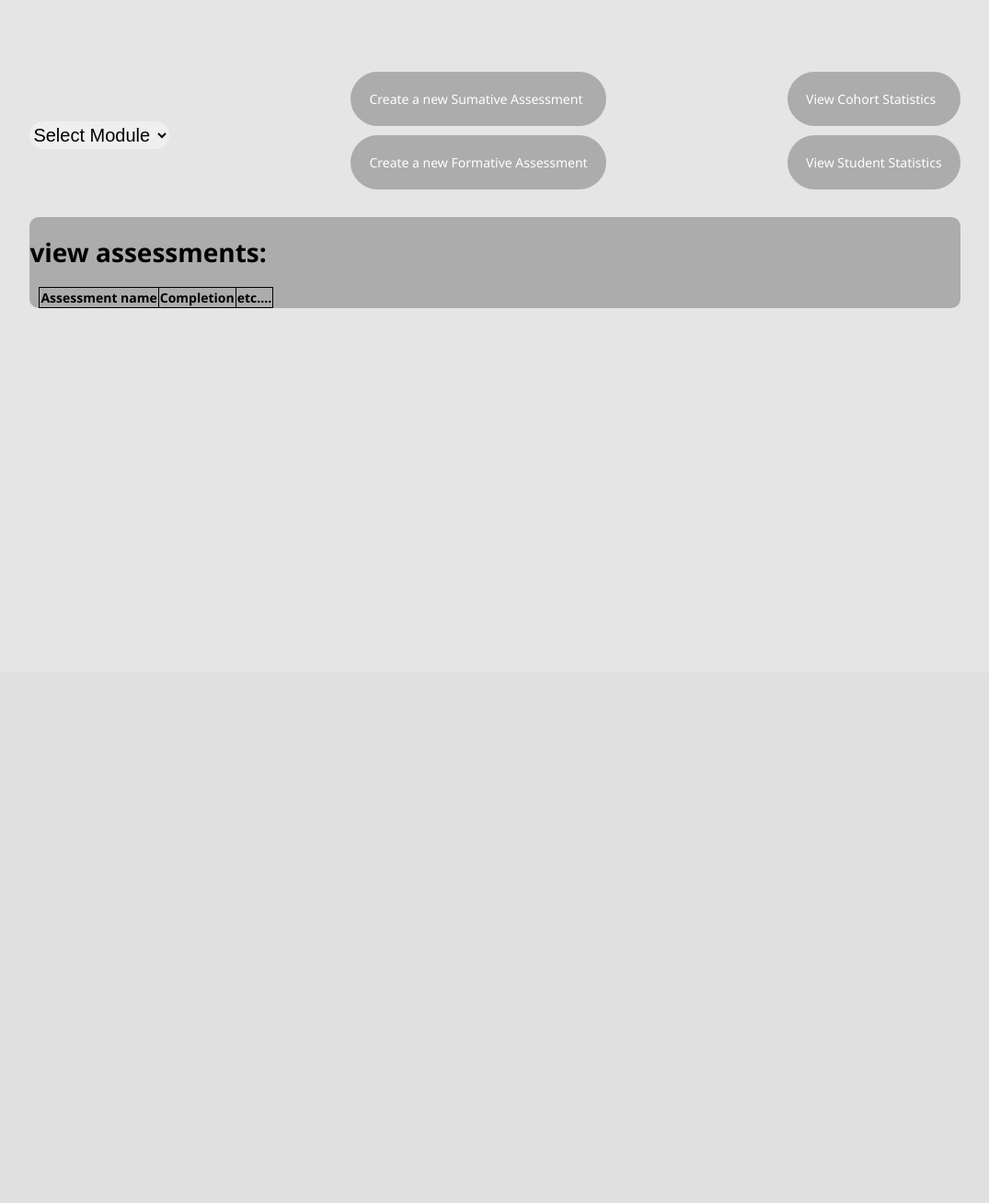
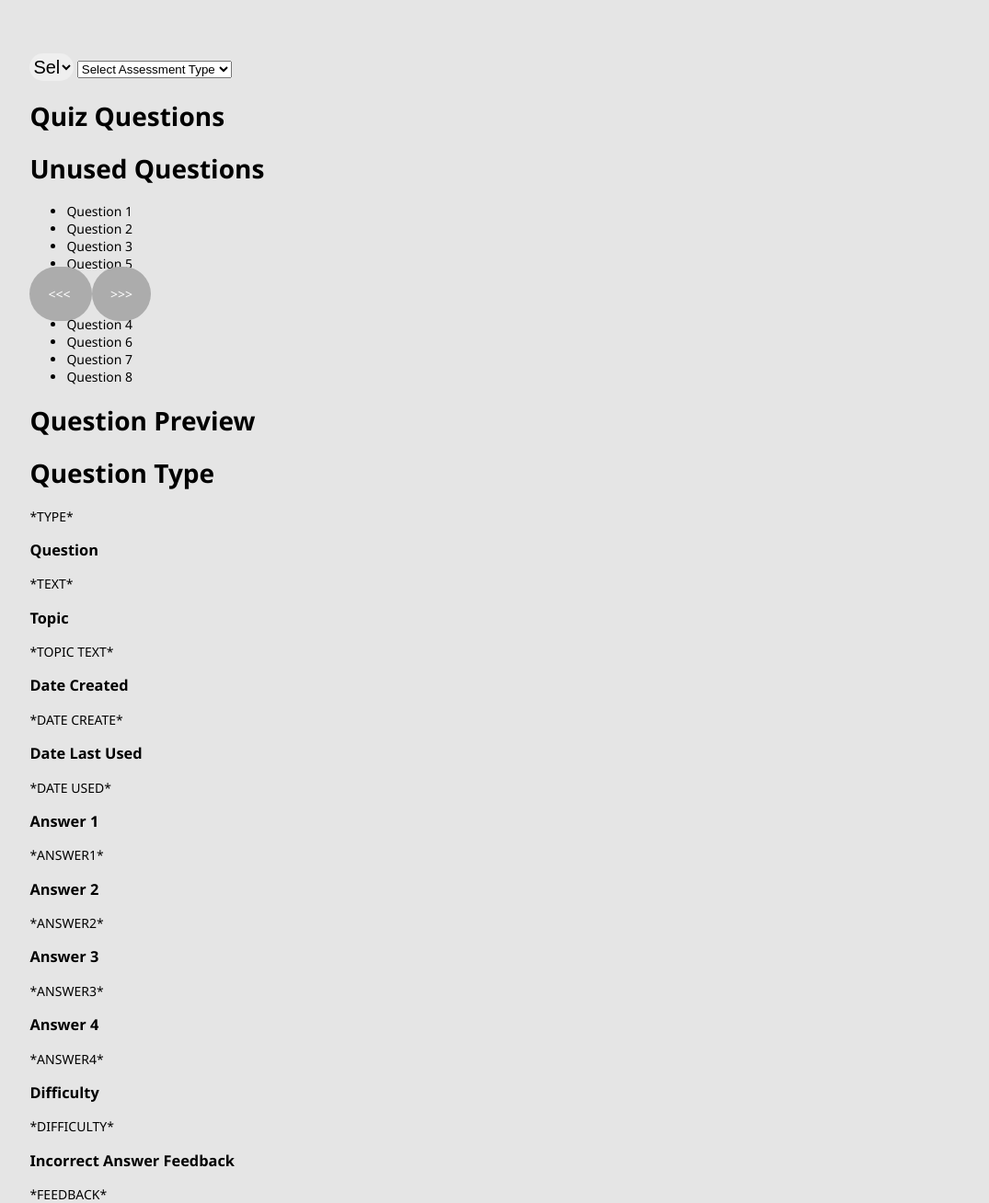
Before and after one commit to RomanWest/AAT, a Flask app: page /Create-Formative in a window 1280 px wide. Shown: the part 69-1377 px from the top of the page at 92% size, without its empty margins (102-1177 px from the left). Before the commit the page ends 404 px from the top, so only its background shows below. Run offline with Flask 2, Linux system fonts and the light colour scheme; lists and menus that the app fills with data are empty.

Commit message:
added elements to Create-Formative.html for styling template

```diff
--- a/aat/templates/Create Formative.html
+++ b/aat/templates/Create Formative.html
@@ -1,33 +1,82 @@
 {% extends "layout.html" %}
 {% block content %}
-<div class="admin-main">
-<div class = "Admin-home-buttons">
-  <select class = module-dropdown name="modules">
+<div class="admin-create-formative">
+  <div class="Top-dropdown">
+    <select class=module-dropdown name="modules">
       <option value="">Select Module</option>
       <option value="Module1">Module 1</option>
       <option value="Module2">Module2</option>
       <option value="Module3">Module3</option>
     </select>
-  <div class = "create-assessments">
-    <a class="button admin-home-btn" href="">Create a new Sumative Assessment</a>
-    <a class="button admin-home-btn" href="">Create a new Formative Assessment</a>
+
+    <select class=assessment-dropdown name="assessments">
+      <option value="">Select Assessment Type</option>
+      <option value="Module1">Formative</option>
+      <option value="Module2">Summative</option>
+    </select>
   </div>
-  <div class = "view-stats">
-    <a class="button admin-home-btn" href="">View Cohort Statistics</a>
-    <a class="button admin-home-btn" href="">View Student Statistics</a>
+
+  <div id="quiz-questions-container">
+
+    <div class="question-container-head">
+      <h1>Quiz Questions</h1>
+      <h1>Unused Questions</h1>
     </div>
+
+    <div id="question-container-main">
+      <ul id="chosen-questions">
+        <li>Question 1</li>
+        <li>Question 2</li>
+        <li>Question 3</li>
+        <li>Question 5</li>
+      </ul>
+
+      <a id="chose-question-button" class="button"> <<< </a>
+      <a id="remove-question-button" class="button"> >>> </a>
+
+      <ul id="other-questions">
+        <li>Question 4</li>
+        <li>Question 6</li>
+        <li>Question 7</li>
+        <li>Question 8</li>
+      </ul>
     </div>
-<div class = "view-assessments">
-  <h1>view assessments:</h1>
-  <table class = "assessments-table">
-    <tr>
-      <th>Assessment name</th>
-      <th>Completion</th>
-      <th>etc....</th>
-    </tr>
 
-  </table>
   </div>
+
+  <div class="question-preview">
+
+    <div class="question-preview-head">
+      <h1>Question Preview</h1>
+      <h1>Question Type</h1>
+      *TYPE*
+    </div>
+
+    <div class="muliple-choice-question">
+      <h3>Question</h3>
+      *TEXT*
+      <h3>Topic</h3>
+      *TOPIC TEXT*
+      <h3>Date Created</h3>
+      *DATE CREATE*
+      <h3>Date Last Used</h3>
+      *DATE USED*
+      <h3>Answer 1</h3>
+      *ANSWER1*
+      <h3>Answer 2</h3>
+      *ANSWER2*
+      <h3>Answer 3</h3>
+      *ANSWER3*
+      <h3>Answer 4</h3>
+      *ANSWER4*
+      <h3>Difficulty</h3>
+      *DIFFICULTY*
+      <h3>Incorrect Answer Feedback</h3>
+      *FEEDBACK*
+    </div>
+
+  </div>
+
 </div>
 
 
```
Lines whose indentation alone changed are shown as unchanged.
